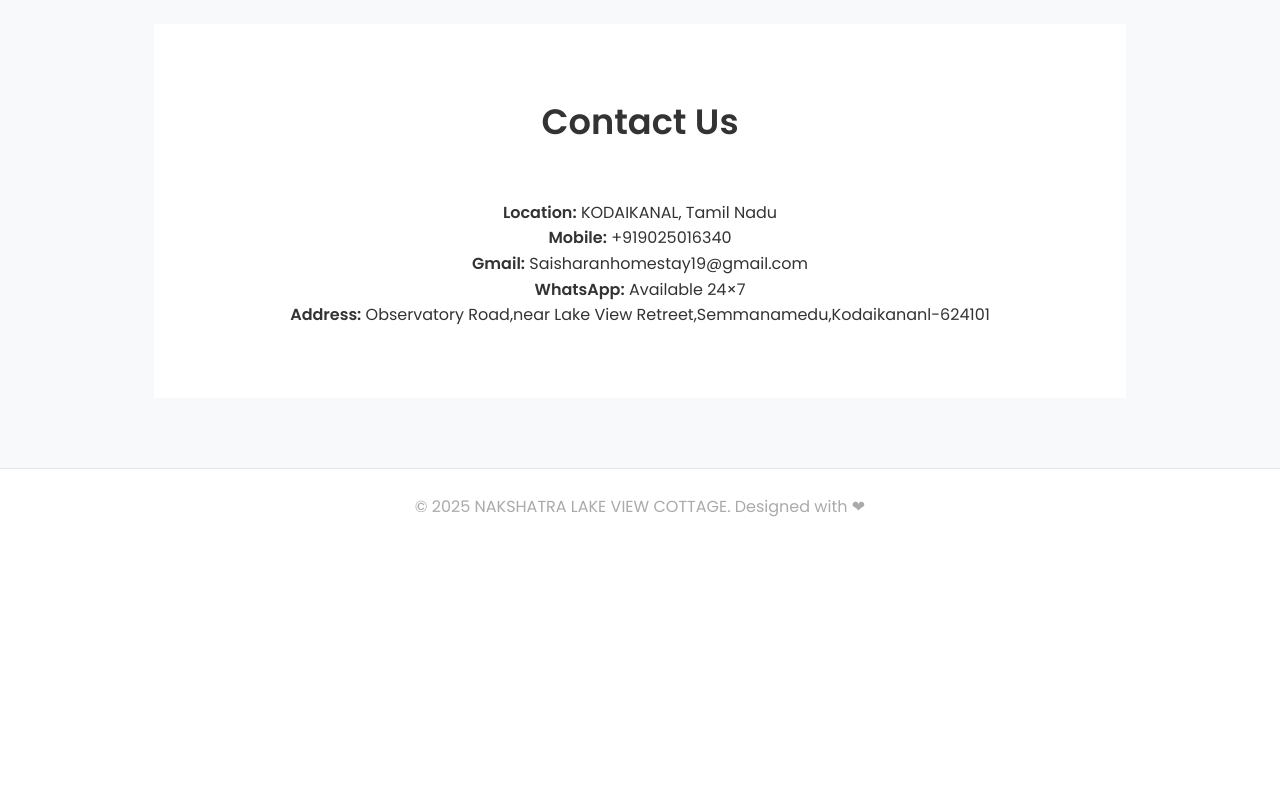
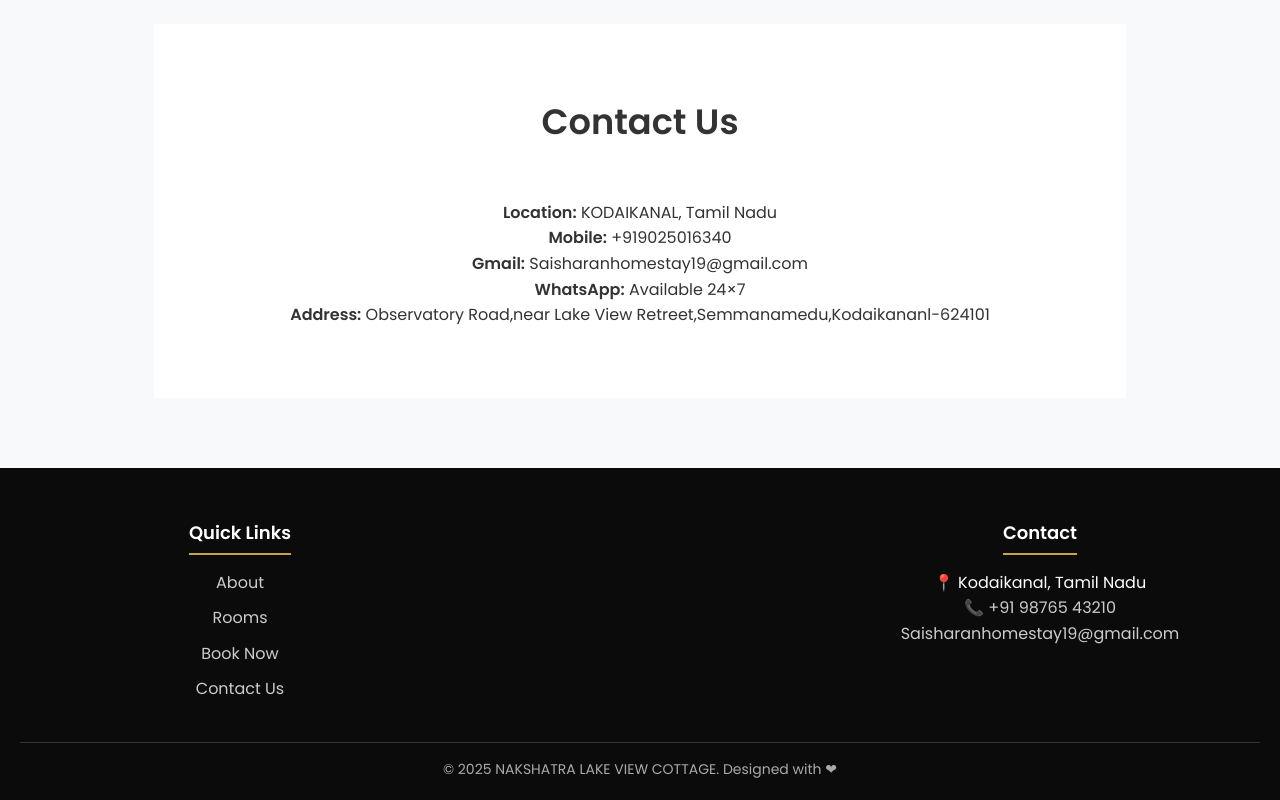
Before and after one commit to naveenprabhu27/NAKSHATRA-LAKE-VIEW-COTTAGE, a plain HTML site: page index.html in a window 1280 px wide. Shown: the part 3951-4751 px from the top of the page. Before the commit the page ends 4495 px from the top, so only its background shows below. Drawn offline with Linux system fonts and the light colour scheme.

```diff
--- a/index.html
+++ b/index.html
@@ -508,7 +508,60 @@ body.dark footer {
   transform: translateY(0) scale(1);
   transition: all 0.6s ease;
 }
+.footer {
+  background: #0b0b0b;
+  color: #fff;
+  padding: 50px 20px 20px;
+  font-family: 'Poppins', sans-serif;
+}
 
+.footer-container {
+  display: flex;
+  flex-wrap: wrap;
+  justify-content: space-between;
+  max-width: 1100px;
+  margin: auto;
+}
+
+.footer-box {
+  width: 300px;
+  margin-bottom: 30px;
+}
+
+.footer-box h3 {
+  margin-bottom: 15px;
+  font-size: 18px;
+  border-bottom: 2px solid #caa14d;
+  display: inline-block;
+  padding-bottom: 5px;
+}
+
+.footer-box ul {
+  list-style: none;
+  padding: 0;
+}
+
+.footer-box ul li {
+  margin-bottom: 10px;
+}
+
+.footer-box a {
+  color: #ccc;
+  text-decoration: none;
+  transition: 0.3s;
+}
+
+.footer-box a:hover {
+  color: #caa14d;
+}
+
+.footer-bottom {
+  text-align: center;
+  border-top: 1px solid #333;
+  padding-top: 15px;
+  font-size: 14px;
+  color: #aaa;
+}
   </style>
 </head>
 <body>
@@ -714,12 +767,6 @@ We focus on delivering warm hospitality with well-maintained rooms, modern ameni
   </div>
 </section>
 
-<!-- FOOTER -->
-<footer>
-  <p>© 2025 NAKSHATRA LAKE VIEW COTTAGE. Designed with ❤</p>
-</footer>
-
-
 	<script>
   function revealOnScroll() {
     const reveals = document.querySelectorAll(".reveal, .reveal-left, .reveal-right");
@@ -826,7 +873,34 @@ window.addEventListener('scroll', () => {
   }
 });
 </script>
+<footer class="footer">
+  <div class="footer-container">
 
+    <!-- Quick Links -->
+    <div class="footer-box">
+      <h3>Quick Links</h3>
+      <ul>
+        <li><a href="#about">About</a></li>
+        <li><a href="#rooms">Rooms</a></li>
+        <li><a href="new 1.html">Book Now</a></li>
+        <li><a href="#contact">Contact Us</a></li>
+      </ul>
+    </div>
+
+    <!-- CONTACT -->
+    <div class="footer-box">
+      <h3>Contact</h3>
+      <p>📍 Kodaikanal, Tamil Nadu</p>
+      <p>📞 <a href="tel:+919876543210">+91 98765 43210</a></p>
+      <p> <a href="mailto:Saisharanhomestay19@gmail.com">Saisharanhomestay19@gmail.com</a></p>
+    </div>
+
+  </div>
+
+  <div class="footer-bottom">
+    © 2025 NAKSHATRA LAKE VIEW COTTAGE. Designed with ❤
+  </div>
+</footer>
 </body>
 </html>
 
```
